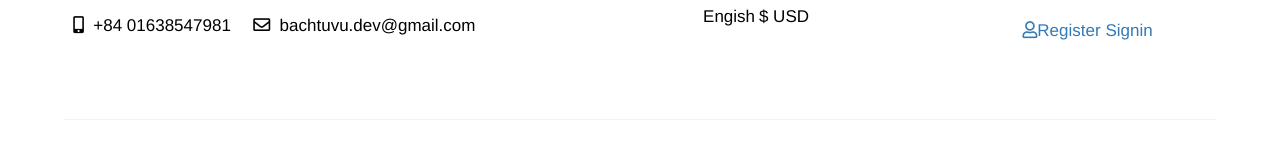
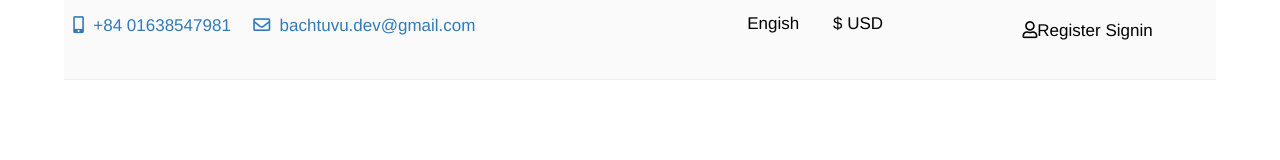
Before and after one commit to vutran165/Bootstrap_tutorial, a plain HTML site: page index.html in a window 1280 px wide. Drawn offline with nearby package versions, Linux system fonts and the light colour scheme.

Commit message:
1-14082018

```diff
--- a/index.html
+++ b/index.html
@@ -21,14 +21,14 @@
        <header class="header">
            <div class="topbar">
                 <div class="topbar_pullleft">
-                    <div class="topbar_item"><span><i class="fas fa-mobile-alt"></i>&nbsp;&nbsp;+84 01638547981</span></div>
-                    <div class="topbar_item"><span><i class="far fa-envelope"></i>&nbsp;&nbsp;bachtuvu.dev@gmail.com</span></div>
+                    <div class="topbar_item"><a href="#"><i class="fas fa-mobile-alt"></i>&nbsp;&nbsp;+84 01638547981</a></div>
+                    <div class="topbar_item"><a href="#"><i class="far fa-envelope"></i>&nbsp;&nbsp;bachtuvu.dev@gmail.com</a></div>
                 </div>
                 <div class="topbar_pullright">
                     <div class="topbar_pullright_menu">
-                        <ul class="standard_dropdown">
+                        <ul class="standard_dropdown topbar_dropdown">
                             <li>
-                                    <a href="#"><span>Engish</span></a>
+                                    <a href="#">Engish</a>
                                     <ul class="topbar_dropdown">
                                         <li><a href="#">Euro</a></li>
                                         <li><a href="#">SGD</a></li>
@@ -36,7 +36,7 @@
                                     </ul>
                             </li>
                             <li>
-                                    <a href="#"><span>$ USD</span></a>
+                                    <a href="#">$ USD</a>
                                     <ul class="topbar_dropdown">
                                         <li><a href="#">Euro</a></li>
                                         <li><a href="#">SGD</a></li>
@@ -44,26 +44,12 @@
                                     </ul>
                             </li>
                         </ul>
-                            <!-- <div class="topbar_item">
-                                    <a href="#"><span>Engish</span></a>
-                                    <ul class="topbar_dropdown">
-                                        <li><a href="#">Euro</a></li>
-                                        <li><a href="#">SGD</a></li>
-                                        <li><a href="#">VND</a></li>
-                                    </ul>
-                                </div>
-                            <div class="topbar_item">
-                                    <a href="#"><span>$ USD</span></a>
-                                    <ul class="topbar_dropdown">
-                                        <li><a href="#">Euro</a></li>
-                                        <li><a href="#">SGD</a></li>
-                                        <li><a href="#">VND</a></li>
-                                    </ul>
-                            </div> -->
+
                     </div>
                     <div class="topbar_user">
-                        <a href="#"><span><i class="far fa-user"></i>Register</span></a>
-                        <a href="#"><span>Signin</span></a>
+                        <div><a href="#"><span><i class="far fa-user"></i>Register</span></a></div>
+                        <div><a href="#"><span>Signin</span></a></div>
+
                     </div>
                 </div>
            </div>
--- a/main_style.css
+++ b/main_style.css
@@ -1,13 +1,29 @@
-/* * {
-    padding: none;
-    margin: none;
-} */
+* {
+    padding: 0;
+    margin: 0;
+    -webkit-font-smoothing: antialiased;
+    /* -webkit-text-shadow: rgba(0,0,0,.01) 0 0 1px; */
+    text-decoration: rgba(0, 0, 0, 0.01) 0 0 1px;
+
+}
 
 html, body {
     height: 100%;
     width: 100%;
     background: #ffffff;
     color: #000000;
+}
+
+a, a:active, a:visited,a:link, a:hover {
+    text-decoration: none;
+    -webkit-font-smoothing: antialiased;
+    -webkit-text-shadow: rgba(0,0,0,0.01) 0 0 1px;
+    text-shadow: rgba(0,0,0,0.01) 0 0 1px;
+}
+
+ul {
+    list-style: none;
+    margin-bottom: 0;
 }
 
 .super_container {
@@ -19,15 +35,16 @@ html, body {
 .header {
     margin: 0;
     padding: 0 5% 0 5%;
-    height: 15%;
+    height: 10%;
     width: 100%;
     position: relative;
-    /* z-index: 10; */
+    z-index: 10;
 }
 
 .topbar {
     width: 100%;
     height: 100%;
+    background: #fafafa;
     border-bottom: solid 1px rgba(0, 0, 0, 0.05);
     z-index: 2;
 }
@@ -60,18 +77,30 @@ html, body {
 
     width: 70%;
     height: 100%;
-    padding-left: 20%;
+    /* padding-left:20%; */
     display: inline-block;
+    padding: 2% 2% 2% 30%;
 }
 
 .topbar_pullright_menu div {
     display: inline-block;
 }
 
+.topbar_pullright_menu ul {
+    height: 100%;
+
+}
+
+.topbar_dropdown li {
+    padding-left: 15px;
+    padding-right: 15px;
+}
+
 .standard_dropdown li {
     display: inline-block;
     position: relative;
     height: 100%;
+    margin-top: 0;
 }
 
 .standard_dropdown li li {
@@ -97,13 +126,20 @@ html, body {
     font-size: 17px;
     font-weight: 300;
     color: #000000;
-    line-height: 2;
+    line-height: 100%;
+    /* height: 100%; */
     white-space: nowrap;
+    -webkit-transition: all 200ms ease;
+	-moz-transition: all 200ms ease;
+	-ms-transition: all 200ms ease;
+	-o-transition: all 200ms ease;
+    transition: all 200ms ease;
 }
 
 .standard_dropdown li a:hover {
     color: #0e8ce4;
 }
+
 
 .standard_dropdown li ul {
     display: block;
@@ -112,10 +148,16 @@ html, body {
     left: 0;
     width: auto;
     visibility: hidden;
+    /* height: 100%; */
     opacity: 0;
     background: #ffffff;
     box-shadow: 0px 10px 25px rgba(0, 0, 0, 0.1);
-    /* z-index: 1; */
+    -webkit-transition: opacity 0.3s ease;
+	-moz-transition: opacity 0.3s ease;
+	-ms-transition: opacity 0.3s ease;
+	-o-transition: opacity 0.3s ease;
+	transition: all 0.3s ease;
+    z-index: 1;
 }
 
 .standard_dropdown li:hover > ul {
@@ -126,7 +168,13 @@ html, body {
 
 .standard_dropdown ul ul {
     left: 100%;
+    /* height: 100%; */
+    top: 0 !important;
 }
+
+/* .standard_dropdown ul li:nth-child(1) {
+
+} */
 
 .topbar_user {
     float: right;
@@ -144,3 +192,39 @@ html, body {
 .topbar_user div {
     display: inline-block;
 }
+
+
+
+.topbar_user div:nth-child(2)::after
+{
+    display: block;
+    position: absolute;
+    top: 50%;
+    -webkit-transform: translateY(-50%);
+	-moz-transform: translateY(-50%);
+	-ms-transform: translateY(-50%);
+	-o-transform: translateY(-50%);
+    transform: translateY(-50%);
+    right: -13px;
+    width: 1px;
+    height: 17px;
+    background: rgba(0, 0, 0, 0.1);
+    content: '';
+}
+
+.topbar_user a
+{
+    font-size: 17px;
+    font-weight: 300;
+    line-height: 2;
+    color: #000;
+    -webkit-transition: all 200ms ease;
+    -moz-transition: all 200ms ease;
+	-ms-transition: all 200ms ease;
+	-o-transition: all 200ms ease;
+    transition: all 200ms ease;
+}
+
+.topbar_user a:hover {
+    color: #8a8a8a;
+}
```
